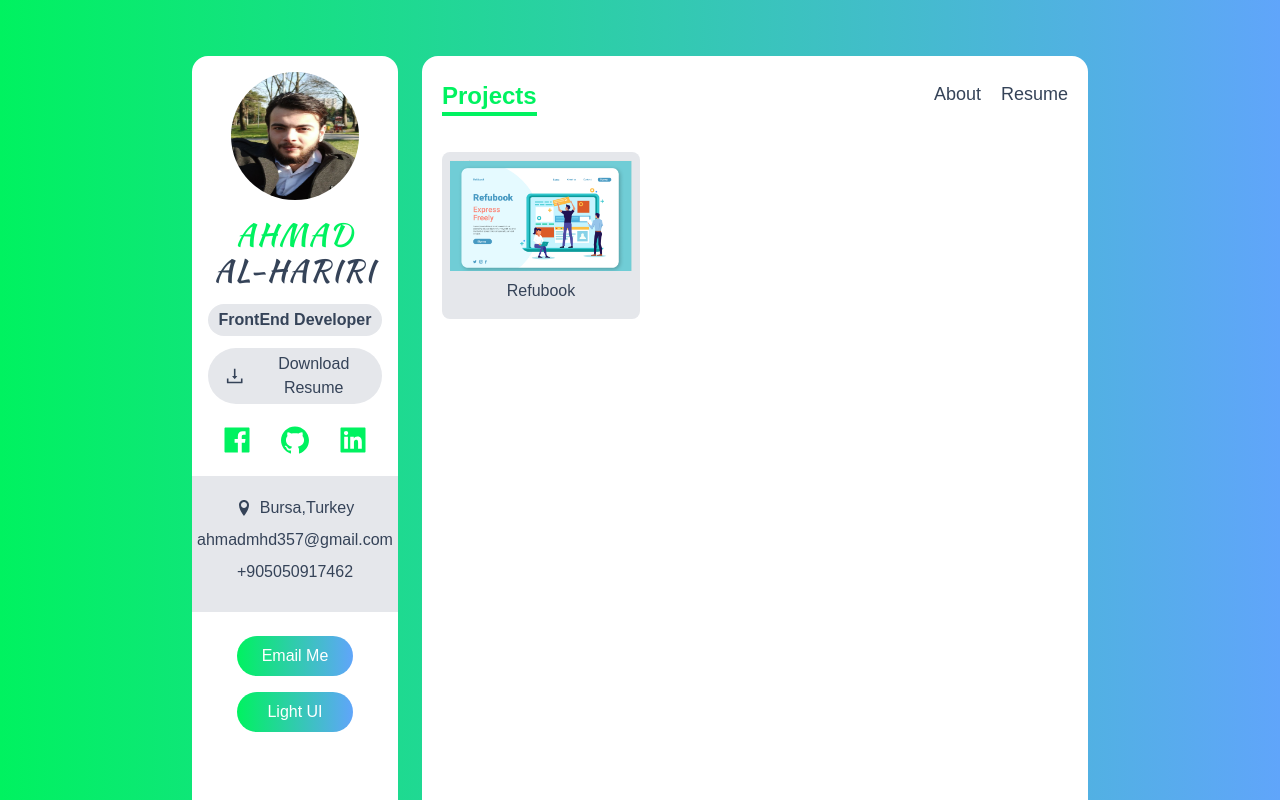
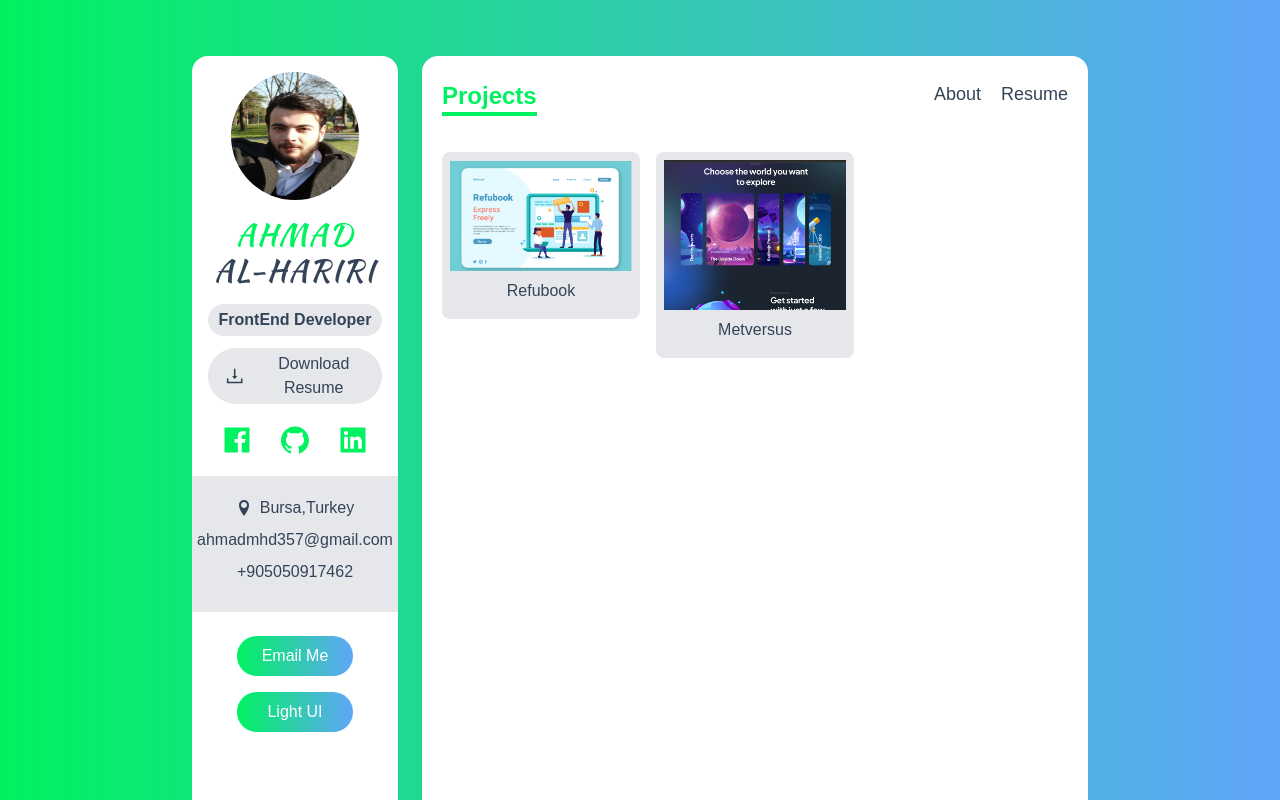
Before and after one commit to ahmadmhd357/protofile, a Next.js app: page /projects in a window 1280 px wide. Shown: the top 800 px of the page. Built offline with nearby package versions, Linux system fonts and the light colour scheme.

Commit message:
adding project

```diff
--- a/data.ts
+++ b/data.ts
@@ -87,4 +87,13 @@ export const projects: Projects[] = [
     github_url: "https://github.com/Recoded-Spark-Turkey-2022/The-Incredibles",
     stack: ["React.js", "Router/Redux/Redux-toolkit", "Firebase", "Tailwind"],
   },
+  {
+    name: "Metversus",
+    description:
+      "The metaverse is a network of shared, immersive virtual worlds where people can connect with friends, create and play games, work and shop. You can think of the metaverse as a cyberspace, or an evolved, three-dimensional internet where logging in isn't necessary. It may also incorporate elements of virtual and augmented reality.",
+    image_path: "/images/metaversus.png",
+    deploy_url: "https://metaversus-gray.vercel.app/",
+    github_url: "https://github.com/ahmadmhd357/Metaversus",
+    stack: ["React.js", "Next.js 13", "Tailwind",'Framer motion'],
+  },
 ];
```
Also changed, not shown: public/images/metaversus.png (added).
